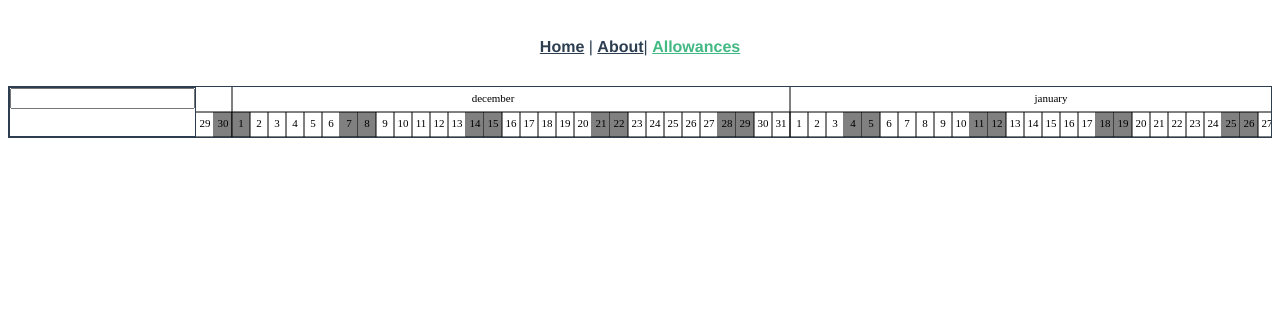
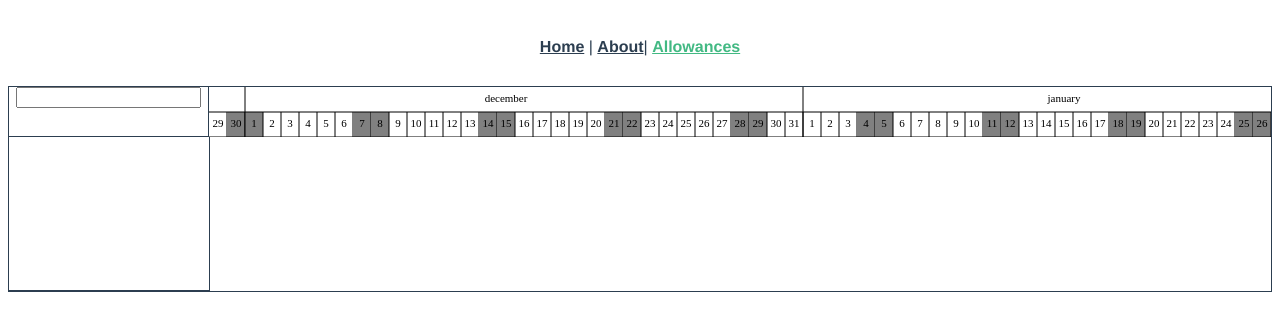
Before and after one commit to zp00v0518/allowances, a Vue app: page /allowances in a window 1280 px wide. Shown: the top 330 px of the page. Built offline with nearby package versions, Linux system fonts and the light colour scheme.

Commit message:
add requestanimation frame

```diff
--- a/src/views/Allowances/Allowances.vue
+++ b/src/views/Allowances/Allowances.vue
@@ -1,15 +1,116 @@
 <template>
   <div class="allowances">
-    <Header/>
+    <Header
+      :drawArr="arrData"
+      :startIndex="drawIndex.first"
+      :endIndex="drawIndex.last"
+    />
+    <div ref="content" class="allowances__content">
+      <Item />
+    </div>
   </div>
 </template>
 
 <script>
-import modules from './modules'
+import modules from './modules';
+import { config, time } from './utils';
+
 export default {
   name: 'Allowances',
   components: {
     ...modules
+  },
+  data() {
+    return {
+      isDraw: false,
+      date: new Date(),
+      arrData: [],
+      drawIndex: {
+        first: 0,
+        last: 0
+      },
+      swipe: {
+        isMouseDown: false,
+        time: null,
+        prevPosition: {
+          x: null,
+          y: null,
+          distance: 0
+        },
+        way: null
+      }
+    };
+  },
+  methods: {
+    getNumCell() {
+      const el = this.$refs.content;
+      const width = el.getBoundingClientRect().width;
+      const { cell, zoom } = config;
+      const num = Math.ceil(parseFloat(width) / (cell.width * zoom));
+      return num;
+    },
+    createArrData(num = this.getNumCell()) {
+      const { date, arrData } = this;
+      let curDate = this.date.getTime();
+      for (let i = 0; i < num; i++) {
+        const d = {
+          date: curDate
+        };
+        arrData.push(d);
+        curDate += time.day;
+      }
+    },
+    setIndexForDraw(way, distance) {
+      const { drawIndex } = this;
+      const num = this.getNumCell();
+      if (way === undefined) {
+        drawIndex.first = 0;
+        drawIndex.last = num;
+        return;
+      }
+      const { cell, zoom } = config;
+      let num_add_cell = Math.ceil(Math.abs(distance) / (cell.width * zoom));
+      if (way === config.way.left) {
+        drawIndex.first += num_add_cell;
+        drawIndex.last = drawIndex.first + num;
+        if (drawIndex.last > this.arrData.length) {
+          this.addDataToArr(way, drawIndex.last - this.arrData.length);
+        }
+      } else if (way === config.way.right) {
+        const curIndex = drawIndex.first;
+        drawIndex.first = curIndex - num_add_cell;
+        drawIndex.last = drawIndex.first + num;
+        if (drawIndex.first < 0) {
+          this.addDataToArr(way, Math.abs(drawIndex.first));
+          drawIndex.first = 0;
+          drawIndex.last = num;
+        }
+      }
+    },
+    addDataToArr(way, num) {
+      const { arrData, drawIndex } = this;
+      let lastDate;
+      if (way === config.way.left) {
+        lastDate = arrData[arrData.length - 1].date;
+      }
+      if (way === config.way.right) {
+        lastDate = arrData[0].date;
+      }
+      for (let i = 0; i < num; i++) {
+        const d = {};
+        if (way === config.way.left) {
+          d.date = lastDate + time.day * (i + 1);
+          arrData.push(d);
+        }
+        if (way === config.way.right) {
+          d.date = lastDate - time.day * (i + 1);
+          arrData.unshift(d);
+        }
+      }
+    }
+  },
+  mounted() {
+    this.createArrData();
   }
 };
 </script>
@@ -18,5 +119,9 @@ export default {
 .allowances {
   border: 1px solid;
   box-sizing: border-box;
+  &__content {
+    display: flex;
+    flex-direction: column;
+  }
 }
 </style>
--- a/src/views/Allowances/modules/Header.vue
+++ b/src/views/Allowances/modules/Header.vue
@@ -10,34 +10,12 @@
 </template>
 
 <script>
+import baseFunc from './baseFunc';
 import { Canvas, config, time } from '../utils';
 
 export default {
   name: 'Header',
-  data() {
-    return {
-      canvas: null,
-      isDraw: false,
-      date: new Date(),
-      arrData: [],
-      drawArr: [],
-      drawIndex: {
-        first: 0,
-        last: 0
-      },
-      swipe: {
-        isMouseDown: false,
-        time: null,
-        prevPosition: {
-          x: null,
-          y: null,
-          distance: 0
-        },
-        way: null
-      }
-    };
-  },
-
+  mixins: [baseFunc],
   methods: {
     getNumCell() {
       const width = this.canvas.$width;
@@ -117,13 +95,19 @@ export default {
       const { width, height } = styles;
       return { width: parseFloat(width), height: parseFloat(height) };
     },
-    draw() {
-      if (this.isDraw) return;
-      this.isDraw = true;
-      this.canvas.clear();
-      const startDate = this.arrData[this.drawIndex.first].date;
-      this.drawAllDays({ ctx: this.canvas.$ctx, startDate });
-      this.isDraw = false;
+    draw(timestamp) {
+      const now = new Date().getTime();
+      if (!this.timer) {
+        this.timer = now;
+      }
+      const progress = now - this.timer;
+      if (progress > 50) {
+        this.canvas.clear();
+        const startDate = this.arrData[this.drawIndex.first].date;
+        this.drawAllDays({ ctx: this.canvas.$ctx, startDate });
+        this.timer = now;
+      }
+      this.requestId = requestAnimationFrame(this.draw);
     },
     drawAllDays({ ctx, startDate }) {
       const { canvas, drawIndex, swipe } = this;
@@ -157,10 +141,24 @@ export default {
       this.drawBorder({ ctx, startX, startY, width, height, day });
       ctx.fillStyle = 'black';
       const num = date.getDate();
-      this.drawTxt({ ctx, startX, startY, width, height: ctx.canvas.height /2, txt: num });
+      this.drawTxt({
+        ctx,
+        startX,
+        startY,
+        width,
+        height: ctx.canvas.height / 2,
+        txt: num
+      });
       if (num === middleDay) {
         const monthName = time.fullMonths[month];
-        this.drawTxt({ ctx, startX, startY:0, width, height: ctx.canvas.height /2, txt: monthName });
+        this.drawTxt({
+          ctx,
+          startX,
+          startY: 0,
+          width,
+          height: ctx.canvas.height / 2,
+          txt: monthName
+        });
       }
     },
     drawBorder({ ctx, startX, startY, width, height, day }) {
@@ -218,7 +216,7 @@ export default {
       if (config.zoom < 1) {
         config.zoom = 1;
       }
-      this.draw();
+      // this.draw();
     },
     setMouseDown(e) {
       const { swipe } = this;
@@ -259,14 +257,15 @@ export default {
     this.init();
     this.createArrData();
     this.setIndexForDraw();
-    requestAnimationFrame(() => {
-      this.draw();
-    });
+    requestAnimationFrame(this.draw);
     this.$refs.canvas.addEventListener('wheel', this.zoomingCanvas);
     this.$refs.canvas.addEventListener('mousedown', this.setMouseDown);
     this.$refs.canvas.addEventListener('mouseup', this.setMouseDown);
     this.$refs.canvas.addEventListener('mouseleave', this.setMouseDown);
     this.$refs.canvas.addEventListener('mousemove', this.handlerMouseMove);
+  },
+  beforeMount () {
+    cancelAnimationFrame(this.requestID)
   }
 };
 </script>
@@ -276,12 +275,15 @@ export default {
   display: flex;
   height: 50px;
   &__search {
+    min-width: 200px;
     border: 1px solid;
+    border-left: none;
+    border-top: none;
     box-sizing: border-box;
   }
   &__canvas-container {
-    flex: 3;
-    width: 100%;
+    flex: 2;
+    // width: 100%;
     // overflow: hidden;
     // overflow-x: scroll;
   }
--- /dev/null
+++ b/src/views/Allowances/modules/Item.vue
@@ -0,0 +1,34 @@
+<template>
+  <div class="allowances__item">
+    <div class="allowances__item__header"></div>
+    <div class="allowances__item__content">
+      <canvas ref="canvas"></canvas>
+    </div>
+  </div>
+</template>
+
+<script>
+  export default {
+    name: "Item",
+  }
+</script>
+
+<style lang="scss" scoped>
+.allowances__item{
+  display: flex;
+  &__header{
+    width: 200px;
+    min-width: 200px;
+    max-width: 200px;
+    border: 1px solid;
+    border-left: none;
+    border-top: none;
+  }
+  &__content{
+    flex: 3;
+    width: 100%;
+    // border: 1px solid;
+
+  }
+}
+</style>
--- /dev/null
+++ b/src/views/Allowances/modules/baseFunc.vue
@@ -0,0 +1,28 @@
+<script>
+export default {
+  data() {
+    return {
+      canvas: null,
+      isDraw: false,
+      timer: null,
+      date: new Date(),
+      arrData: [],
+      drawIndex: {
+        first: 0,
+        last: 0
+      },
+      swipe: {
+        isMouseDown: false,
+        time: null,
+        prevPosition: {
+          x: null,
+          y: null,
+          distance: 0
+        },
+        way: null
+      },
+      requestId: null,
+    };
+  }
+};
+</script>
--- a/src/views/Allowances/modules/index.js
+++ b/src/views/Allowances/modules/index.js
@@ -1,3 +1,4 @@
 import Header from './Header';
+import Item from './Item';
 
-export default { Header };
+export default { Header, Item };
```
